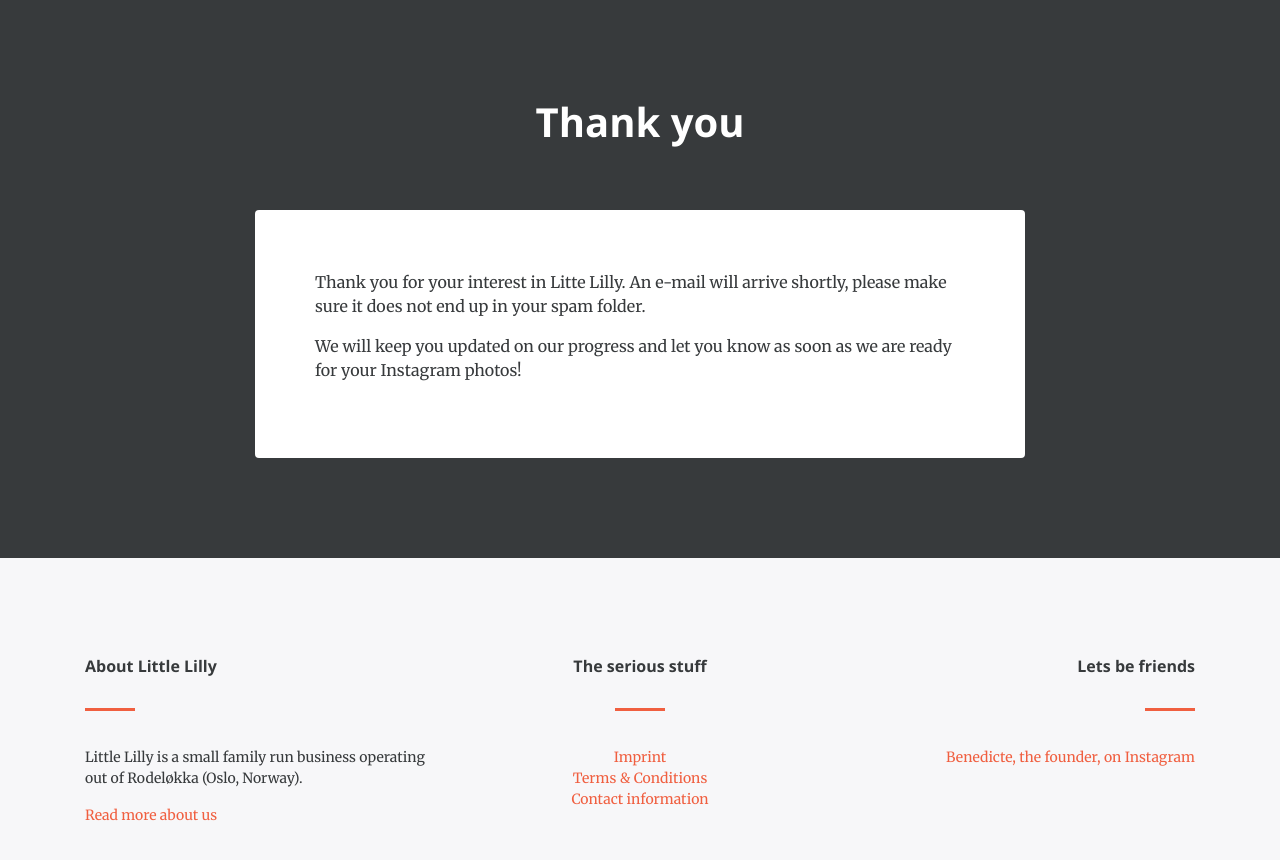
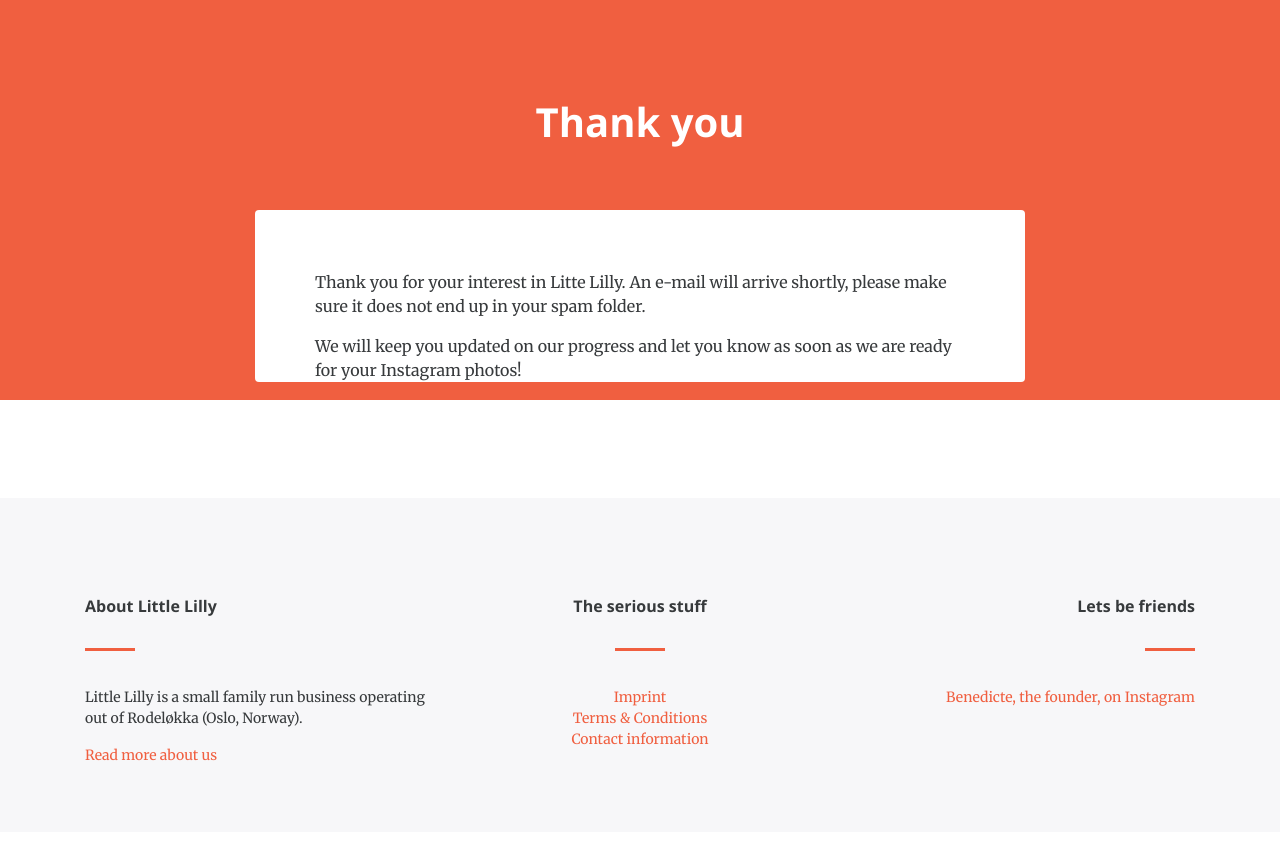
Before and after one commit to lillylabs/little-lilly-website, a Jekyll site: the page built from thank-you.markdown, in a window 1280 px wide. Shown: the top 860 px of the page. Built offline with Jekyll 4.4.1, drawn with Linux system fonts in a browser that asks for light colours; nearby versions of some CDN libraries.

Commit message:
fixed up header for pages to give a background image and a cutoff look like Velocity

```diff
--- a/_layouts/page.html
+++ b/_layouts/page.html
@@ -2,21 +2,21 @@
 layout: default
 ---
 
-<article class="post">
+<article class="post container-fluid">
 
-  <div class="page-section page-header bg-dark row">
+  <div class="page-background" style="background-image: url({{ page.image }})"></div>
+
+  <div class="page-section page-header row">
       <header class="block">
         <h1 class="post-title">{{ page.title }}</h1>
       </header>
   </div>
 
   <div class="page-section page-content">
-    <div class="container-fluid">
-      <div class="row">
-        <div class="block">
-          <div class="content">
-            {{ content }}
-          </div>
+    <div class="row">
+      <div class="block">
+        <div class="content">
+          {{ content }}
         </div>
       </div>
     </div>
--- a/_sass/_page-sections.scss
+++ b/_sass/_page-sections.scss
@@ -1,3 +1,13 @@
+.page-background {
+  position: absolute;
+  width: 100%;
+  top: 0;
+  left: 0;
+  height: 400px;
+  background: $brand-primary;
+  @include background-cover();
+}
+
 .page-section {
 
   @include background-cover();
@@ -56,6 +66,7 @@
 
   &.page-header {
 
+    color: white;
     justify-content: center;
     padding-bottom: 400px;
     margin-bottom: -450px;
@@ -73,10 +84,18 @@
       max-width: 800px !important;
       text-align: left !important;
       .content {
-        padding: 60px;
+        padding: 60px 60px 0;
         background: $brand-white;
         width: 100%;
         border-radius: $border-radius;
+        blockquote p {
+          border-left: 3px solid $brand-primary;
+          padding: 0 20px;
+          margin: 20px;
+          font-size: 120%;
+          font-style: italic;
+          @extend .text-muted;
+        }
       }
     }
   }
```
Also changed, not shown: about.markdown (+10 -4 lines).
